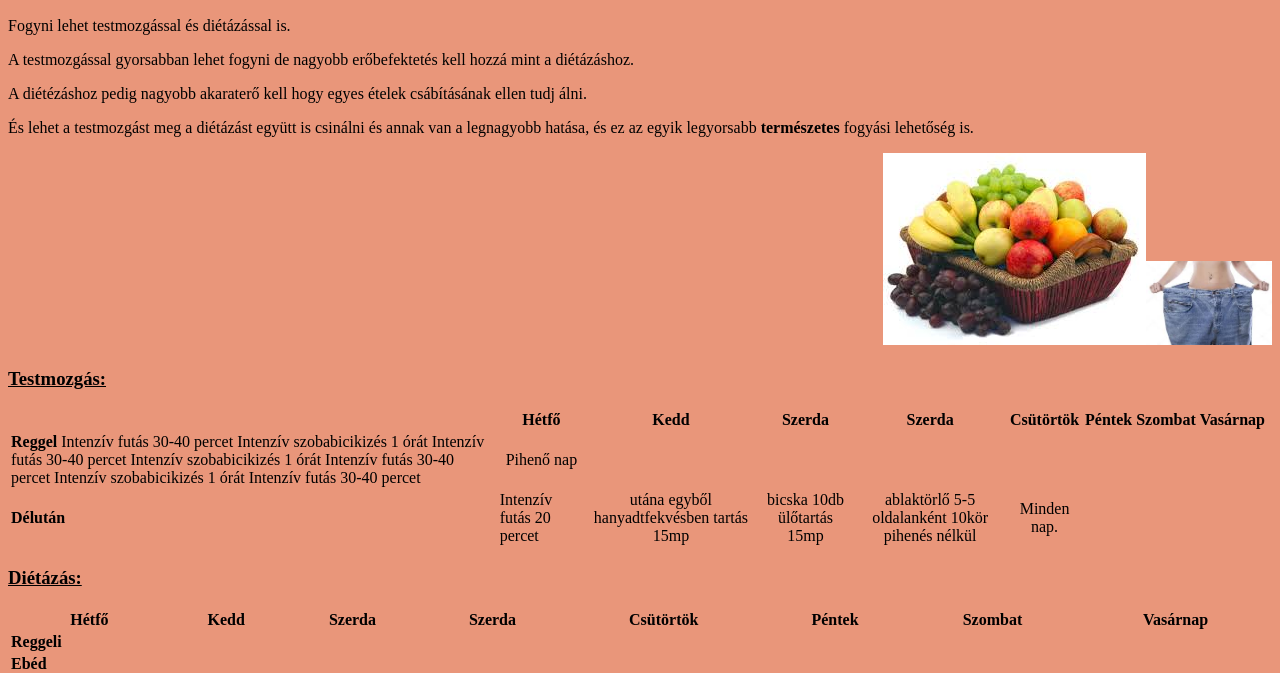
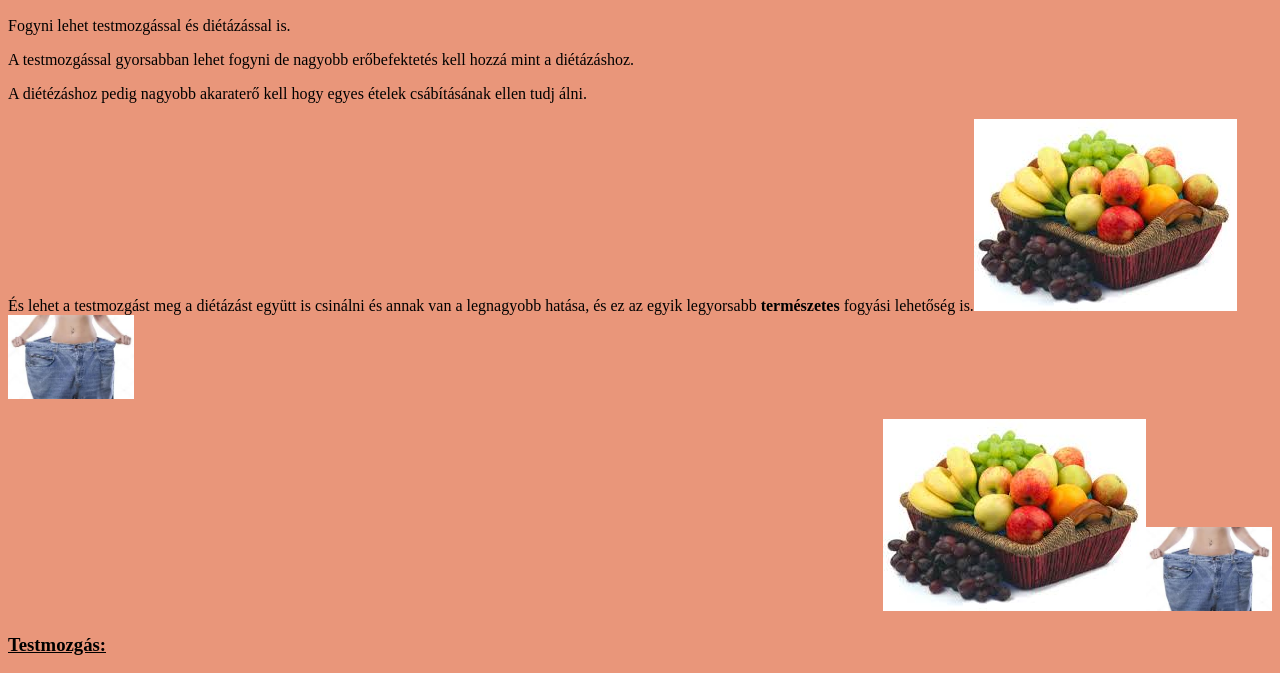
Before and after one commit to dangyorgy/Fogyas, a plain HTML site: page index.html in a window 1280 px wide. Shown: the part 110-783 px from the top of the page. Drawn offline with Linux system fonts and the light colour scheme.

Commit message:
Update index.html

```diff
--- a/index.html
+++ b/index.html
@@ -11,7 +11,7 @@
 <p>Fogyni lehet testmozgással és diétázással is.</p>
 <p>A testmozgással gyorsabban lehet fogyni de nagyobb erőbefektetés kell hozzá mint a diétázáshoz.</p>
 <p>A diétézáshoz pedig nagyobb akaraterő kell hogy egyes ételek csábításának ellen tudj álni.</p>
-<p>És lehet a testmozgást meg a diétázást együtt is csinálni és annak van a legnagyobb hatása, és ez az egyik legyorsabb <b>természetes</b> fogyási lehetőség is.</p>
+<p>És lehet a testmozgást meg a diétázást együtt is csinálni és annak van a legnagyobb hatása, és ez az egyik legyorsabb <b>természetes</b> fogyási lehetőség is.<img src="kosár.jpg" width=% height=%><img src="images.jpg" width=10% height=%></p>
 <p align=right><img src="kosár.jpg" width=% height=%><img src="images.jpg" width=10% height=%></p>
  <p><u><h3>Testmozgás:</h3></u></p>
  <table style="width:100%">
```
